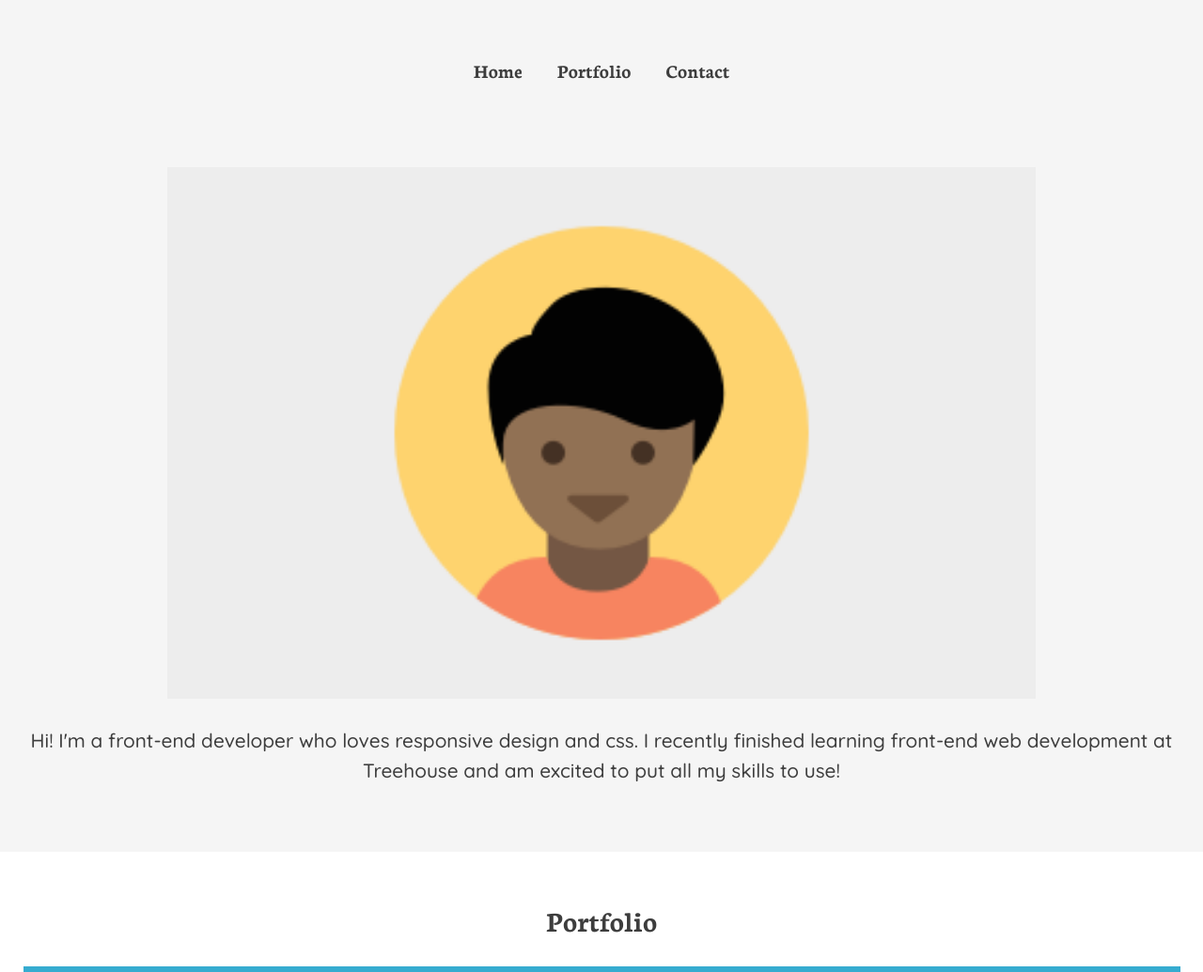
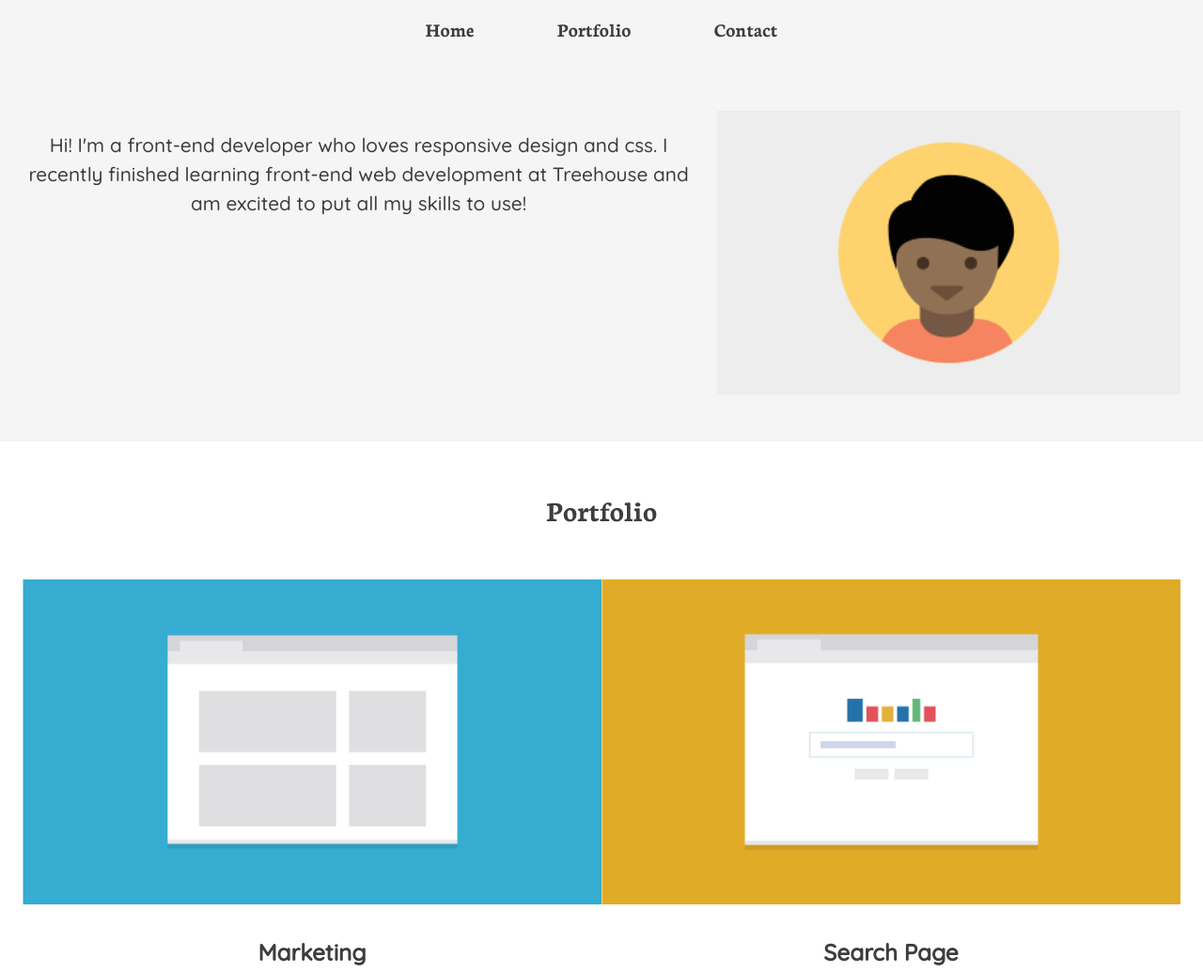
Before and after one commit to svanardenne/responsive-design-demo, a plain HTML site: page index.html in a window 1280 px wide. Shown: the part 100-1135 px from the top of the page at 94% size. Drawn offline with Linux system fonts and the light colour scheme.

Commit message:
Minor changes

```diff
--- a/css/styles.css
+++ b/css/styles.css
@@ -102,6 +102,10 @@ a {
     padding: 50px 0;
 }
 
+#portfolio {
+    margin-bottom: 50px;
+}
+
 .container {
     text-align: center;
     background: white;
@@ -136,6 +140,10 @@ a {
         font-size: 1.3em;
     }
 
+    .name {
+        margin-bottom: 0;
+    }
+
     .main-nav li {
         background: #f5f5f5;
     }
@@ -145,4 +153,34 @@ a {
         display: inline-block;
     }
 
+    .main-nav a {
+        padding: 0;
+        margin: 0 2em 0 2em;
+    }
+
+    .profile {
+        width: 40%;
+        margin-left: 1.5rem;
+    }
+
+    .feature,
+    .profile {
+        float: right;
+    }
+
+    .col {
+        float: left;
+        width: 50%;
+    }
+
+    .container {
+        clear: both;
+    }
+
+    .clearfix::after {
+        content: "";
+        clear: both;
+        display: table;
+      }
+
 }
--- a/index.html
+++ b/index.html
@@ -12,9 +12,9 @@
 </head>
 <body>
     <header class ="main-header">
-            <h1 class="name">Shaun van Ardenne</h1>
+            <h1 id="top" class="name">Shaun van Ardenne</h1>
             <ul class="main-nav">
-                <li><a href="#">Home</a></li>
+                <li><a href="index.html">Home</a></li>
                 <li><a href="#portfolio">Portfolio</a></li>
                 <li><a href="#contact">Contact</a></li>
             </ul>
@@ -27,7 +27,7 @@
                 and am excited to put all my skills to use!</p>
         </div>
 
-        <div class="container">
+        <div class="container clearfix">
             <section class="portfolio">
                 <h2 id="portfolio">Portfolio</h2>
                 <div class="col">
@@ -84,9 +84,9 @@
 
     <footer class="main-footer">
             <p class="footer-name">Shaun van Ardenne</p>
-            <a class="back" href="#">Back to Top</a>
+            <a class="back" href="#top">Back to Top</a>
             <ul class="footer-nav">
-                <li><a href="#">Home</a></li>
+                <li><a href="index.html">Home</a></li>
                 <li><a href="#portfolio">Portfolio</a></li>
                 <li><a href="#contact">Contact</a></li>
             </ul>
```
